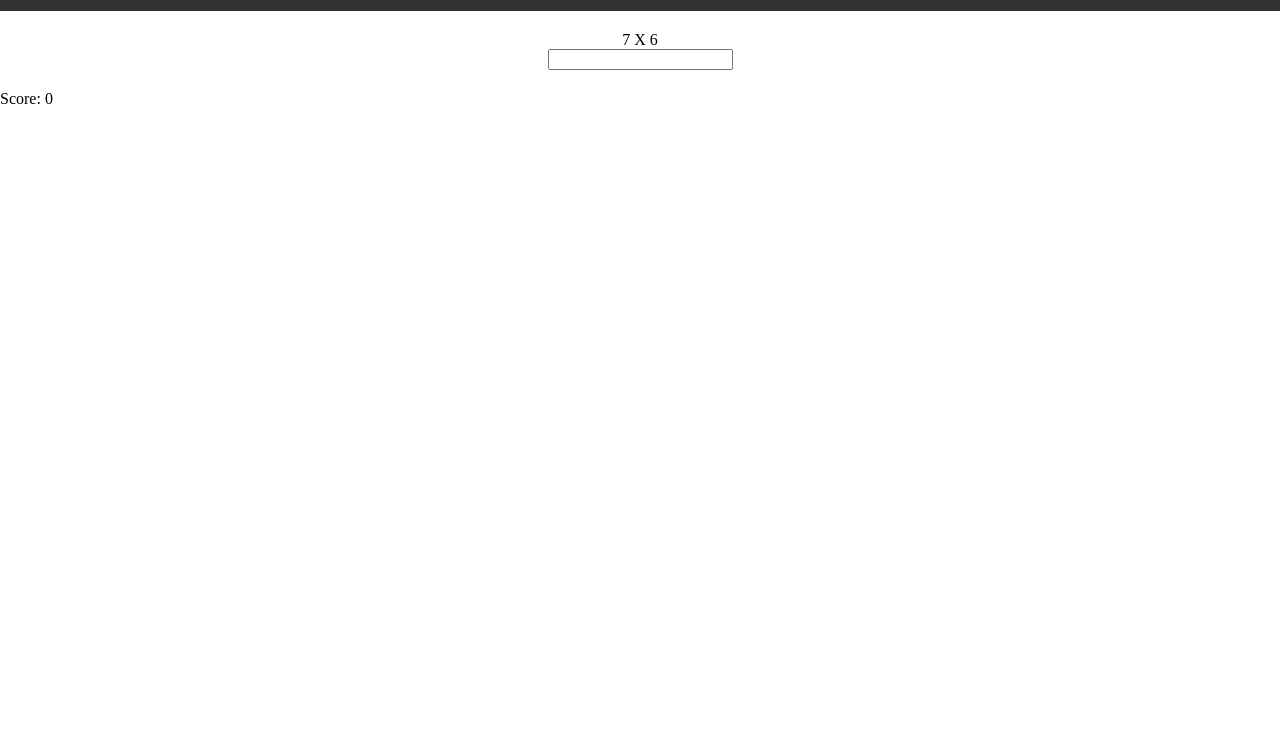
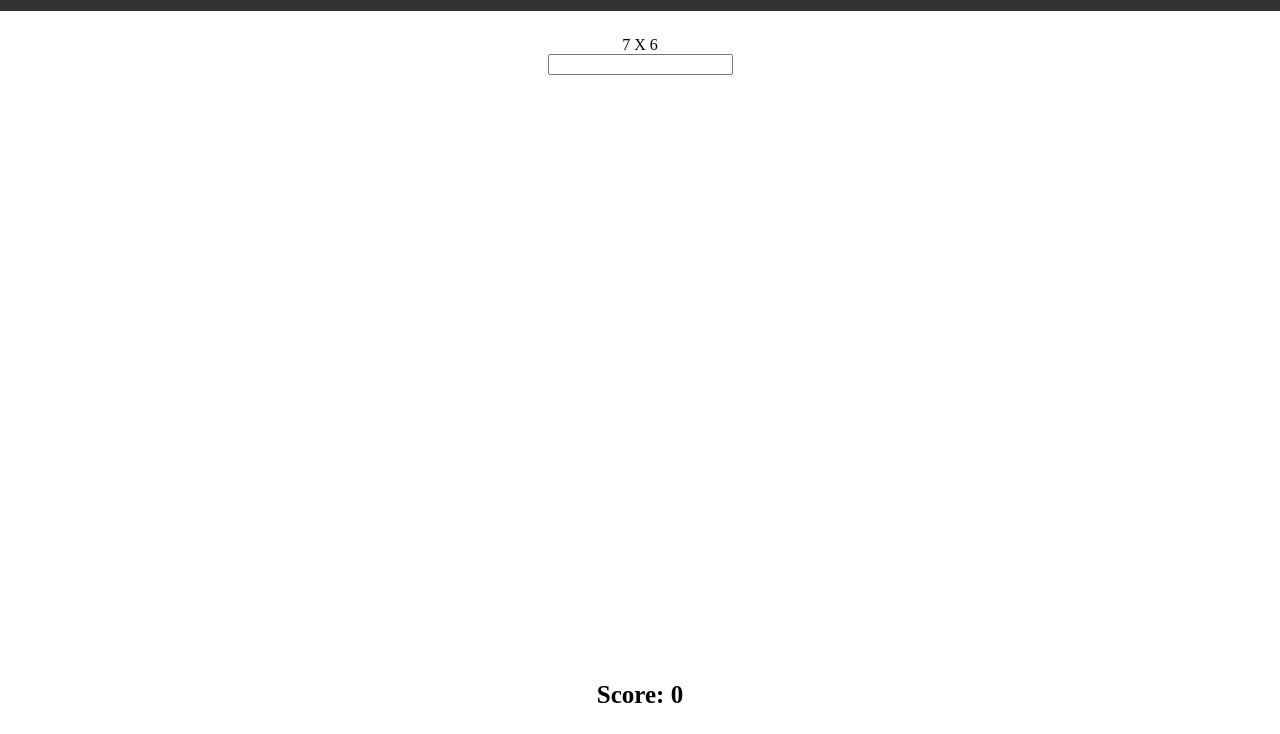
Before and after one commit to BajajGirik/ReactMultiply, a plain HTML site: page index.html in a window 1280 px wide. Shown: the part 66-800 px from the top of the page. Drawn offline with nearby package versions, Linux system fonts and the light colour scheme.

Commit message:
Styled Footer

```diff
--- a/style.css
+++ b/style.css
@@ -34,6 +34,18 @@ body {
 }
 
 #Main {
-  margin: 20px;
+  padding: 25px;
   text-align: center;
 }
+
+#Footer {
+  box-sizing: border-box;
+  width: 100%;
+  padding: 25px;
+  font-size: 25px;
+  font-weight: 800;
+  text-align: center;
+  position: absolute;
+  bottom: 0%;
+  left: 0%;
+}
```
